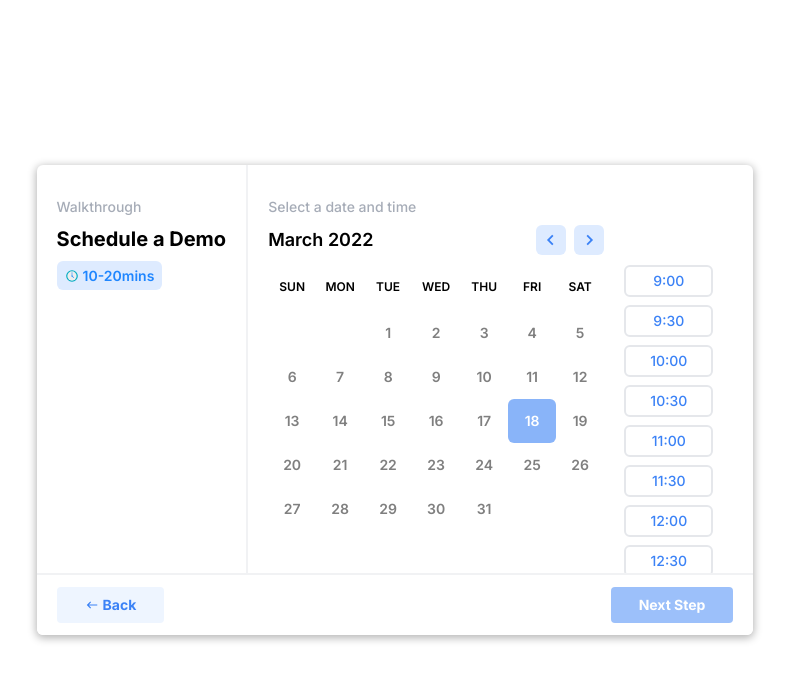
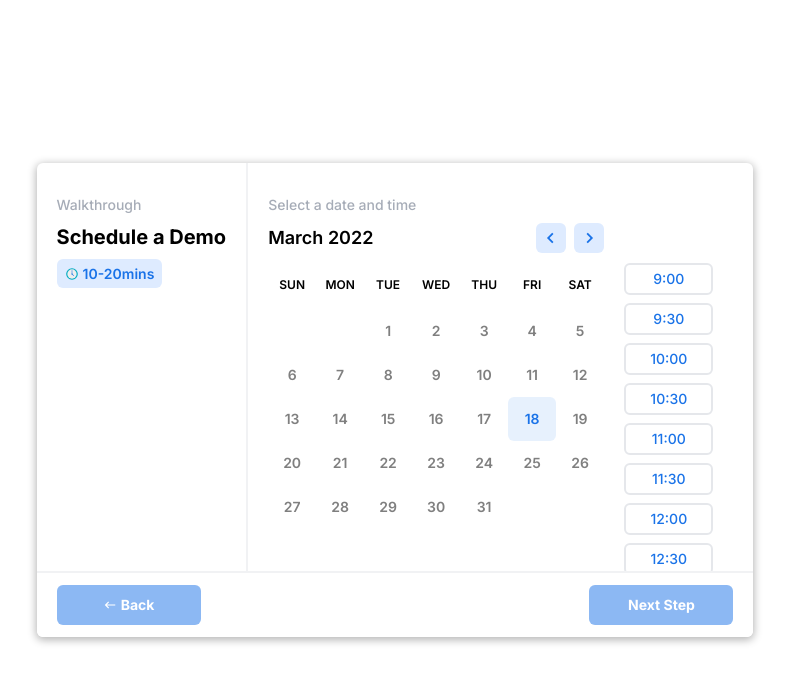
Before and after one commit to DurgeshKr2242/custom-schedule-calendar, a Next.js app: page / in a window 1280 px wide. Shown: the top 682 px of the page, without its empty margins (245-1034 px from the left). Built offline with nearby package versions, Linux system fonts and the light colour scheme.

Commit message:
button, input-box,color improved

```diff
--- a/components/BottomPane.js
+++ b/components/BottomPane.js
@@ -17,44 +17,77 @@ const BottomPane = () => {
     <div className="flex justify-between w-full px-5 py-3 bg-white border-t-2 rounded-b-md border-gray-300/30">
       {!dateSelectionStatus ? (
         <button
+          onClick={() => setDateSelectionStatus(false)}
           disabled
-          onClick={() => setDateSelectionStatus(false)}
-          className="flex items-center gap-1 font-bold bg-[#DEEBFF]/50 px-7 rounded-[4px] py-2 text-sm text-[#3B82F6]"
+          className="bg-[#1a73e8] flex items-center justify-center gap-1   w-36 disabled:cursor-default disabled:bg-opacity-50  text-sm  text-white px-3 py-2.5 rounded-md transition-all duration-200 ease-in font-bold"
         >
           <MdKeyboardBackspace /> Back
         </button>
       ) : (
+        // <button
+        //   disabled
+        //   onClick={() => setDateSelectionStatus(false)}
+        //   className="flex bg-[#1a73e8] items-center gap-1 disabled:cursor-default disabled:bg-opacity-50  text-sm  text-white px-3 py-2.5 rounded-md transition-all duration-200 ease-in font-bold"
+        // >
+        //   <MdKeyboardBackspace /> Back
+        // </button>
         <button
           onClick={() => setDateSelectionStatus(false)}
-          className="flex items-center gap-1 font-bold bg-[#DEEBFF] px-7 rounded-[4px] py-2 text-sm text-[#3B82F6]"
+          className="bg-[#1a73e8] flex items-center justify-center gap-1   w-36 disabled:cursor-default disabled:bg-opacity-50  text-sm  text-white px-3 py-2.5 rounded-md transition-all duration-200 ease-in font-bold"
         >
           <MdKeyboardBackspace /> Back
         </button>
+
+        // <button
+        //   onClick={() => setDateSelectionStatus(false)}
+        //   className="flex items-center gap-1 font-bold bg-[#DEEBFF] px-7 rounded-[4px] py-2 text-sm text-[#3B82F6]"
+        // >
+        //   <MdKeyboardBackspace /> Back
+        // </button>
       )}
 
       {!dateSelectionStatus ? (
         selectedDate == "" || selectedTime == "" ? (
           <button
             disabled
-            className="bg-[#3B82F6]/50 font-bold text-white px-7 rounded-[4px] py-2 text-sm"
+            className="bg-[#1a73e8] flex items-center justify-center gap-1   w-36 disabled:cursor-default disabled:bg-opacity-50  text-sm  text-white px-3 py-2.5 rounded-md transition-all duration-200 ease-in font-bold"
           >
             Next Step
           </button>
         ) : (
+          // <button
+          //   disabled
+          //   className="bg-[#3B82F6]/50 font-bold text-white px-7 rounded-[4px] py-2 text-sm"
+          // >
+          //   Next Step
+          // </button>
           <button
             onClick={() => setDateSelectionStatus(true)}
-            className="bg-[#3B82F6] font-bold text-white px-7 rounded-[4px] py-2 text-sm"
+            className="bg-[#1a73e8] flex items-center justify-center gap-1   w-36 disabled:cursor-default disabled:bg-opacity-50  text-sm  text-white px-3 py-2.5 rounded-md transition-all duration-200 ease-in font-bold"
           >
             Next Step
           </button>
+          // <button
+          //   onClick={() => setDateSelectionStatus(true)}
+          //   className="bg-[#3B82F6] font-bold text-white px-7 rounded-[4px] py-2 text-sm"
+          // >
+          //   Next Step
+          // </button>
         )
       ) : (
         <button
           onClick={() => setClientInfoDone(true)}
-          className="bg-[#3B82F6] font-bold text-white px-7 rounded-[4px] py-2 text-sm"
+          className="bg-[#1a73e8] flex items-center justify-center gap-1   w-36 disabled:cursor-default disabled:bg-opacity-50  text-sm  text-white px-3 py-2.5 rounded-md transition-all duration-200 ease-in font-bold"
         >
           Schedule Demo
         </button>
+
+        // <button
+        //   onClick={() => setClientInfoDone(true)}
+        //   className="bg-[#3B82F6] font-bold text-white px-7 rounded-[4px] py-2 text-sm"
+        // >
+        //   Schedule Demo
+        // </button>
       )}
     </div>
   );
--- a/components/Calender.js
+++ b/components/Calender.js
@@ -104,11 +104,11 @@ const Calender = () => {
             </p>
             <div className="flex gap-2">
               <BiChevronRight
-                className="cursor-pointer bg-[#DEEBFF] text-[#3B82F6]  rounded-md px-1 text-3xl rotate-180"
+                className="cursor-pointer bg-[#DEEBFF] text-[#1a73e8]  rounded-md px-1 text-3xl rotate-180"
                 onClick={previousHandler}
               />
               <BiChevronRight
-                className="cursor-pointer bg-[#DEEBFF] text-[#3B82F6] rounded-md px-1 text-3xl"
+                className="cursor-pointer bg-[#DEEBFF] text-[#1a73e8] rounded-md px-1 text-3xl"
                 onClick={nextHandler}
               />
             </div>
@@ -151,14 +151,17 @@ const Calender = () => {
                         setSelectedDateIndex(i);
                       }}
                       key={i}
-                      className={`${
+                      className={` w-12 py-3 text-sm font-semibold text-center align-text-top rounded-md cursor-pointer   hover:text-white hover:bg-[#1a73e8] ${
+                        selectedDateIndex == i
+                          ? "text-white bg-[#1a73e8]"
+                          : month == today.getMonth() &&
+                            i == today.getDate() - 1
+                          ? "text-[#1a73e8]"
+                          : "text-black/50"
+                      } ${
                         month == today.getMonth() &&
                         i == today.getDate() - 1 &&
-                        "bg-[#3B82F6]/60 text-white"
-                      } w-12 py-3 text-sm font-semibold text-center align-text-top rounded-md cursor-pointer   hover:text-white hover:bg-[#3B82F6] ${
-                        selectedDateIndex == i
-                          ? "text-white bg-[#3B82F6]"
-                          : "text-black/50"
+                        "bg-[#1a73e8]/10 "
                       }`}
                     >
                       {i + 1}
@@ -169,7 +172,7 @@ const Calender = () => {
           </div>
         </div>
 
-        <div className="flex flex-col gap-2 max-h-[340px] customScrollbar overflow-y-scroll text-[#3B82F6] mt-10 pb-10 px-5">
+        <div className="flex flex-col gap-2 max-h-[340px] customScrollbar overflow-y-scroll text-[#1a73e8] mt-10 pb-10 px-5">
           {displayTime.map((time, i) => {
             return (
               <p
@@ -183,10 +186,10 @@ const Calender = () => {
                   setSelectedTimeIndex(i);
                 }}
                 key={time}
-                className={` px-6 py-1 text-sm font-[500] text-center align-text-top border-2 rounded-md cursor-pointer   hover:text-white hover:bg-[#3B82F6] ${
+                className={` px-6 py-1 text-sm font-[500] text-center align-text-top border-2 rounded-md cursor-pointer   hover:text-white hover:bg-[#1a73e8] ${
                   selectedTimeIndex == i
-                    ? "text-white bg-[#3B82F6]"
-                    : "text-[#3B82F6]"
+                    ? "text-white bg-[#1a73e8]"
+                    : "text-[#1a73e8]"
                 }`}
               >
                 {time}
--- a/components/LeftPane.js
+++ b/components/LeftPane.js
@@ -11,7 +11,7 @@ const LeftPane = () => {
       <div className="flex flex-col items-start gap-2">
         <p className="text-sm font-[500] text-gray-400/90">Walkthrough</p>
         <p className="text-xl font-bold">Schedule a Demo</p>
-        <p className="flex justify-center items-center gap-1 bg-[#DEEBFF] text-[14px] px-2 py-1 font-semibold rounded-md text-[#1F86FF]">
+        <p className="flex justify-center items-center gap-1 bg-[#DEEBFF] text-[14px] px-2 py-1 font-semibold rounded-md text-[#1a73e8]">
           <FcClock /> 10-20mins
         </p>
       </div>
--- a/components/Success.js
+++ b/components/Success.js
@@ -6,7 +6,7 @@ const Success = () => {
   const { selectedDate, selectedTime, emailId } = useGlobalDateContext();
   return (
     <div className="flex flex-col items-center justify-center gap-8 py-8 min-w-[498px] min-h-[408px] h-full">
-      <div className="rounded-full bg-[#DEEBFF] text-[#3B82F6] p-3 text-lg">
+      <div className="rounded-full bg-[#DEEBFF] text-[#1a73e8] p-3 text-lg">
         <FaCheck />
       </div>
       <div className="flex flex-col items-center justify-center w-full gap-3">
@@ -38,10 +38,10 @@ const Success = () => {
       </div>
 
       <div className="flex flex-col gap-2">
-        <button className="bg-[#3B82F6] text-white px-5 rounded-lg py-2 text-sm font-[500]">
+        <button className="bg-[#1a73e8] text-white px-5 rounded-lg py-2 text-sm font-[500]">
           Get Back Home
         </button>
-        <button className="text-[#3B82F6] px-5 rounded-lg py-2 text-sm font-[500]">
+        <button className="text-[#1a73e8] px-5 rounded-lg py-2 text-sm font-[500]">
           Resend Email
         </button>
       </div>
--- /dev/null
+++ b/components/common/Input.jsx
@@ -0,0 +1,41 @@
+const Input = ({
+  label,
+  placeholder,
+  value,
+  handleChange,
+  name,
+  type,
+  disabled,
+  inputProps,
+  id,
+  keyPress,
+}) => (
+  <div className="w-full">
+    <label
+      className="my-2.5 font-semibold leading-relaxed block text-sm"
+      style={{ color: "#201e27" }}
+    >
+      {label}
+    </label>
+    <input
+      id={id}
+      placeholder={placeholder}
+      name={name}
+      type={type}
+      onKeyPress={keyPress}
+      disabled={disabled}
+      value={value}
+      {...inputProps}
+      onChange={handleChange}
+      style={{ lineHeight: 1.15 }}
+      className="rounded-md mb-2.5 border w-full text-sm p-2.5 transition-all border-gray-300 duration-300 ease-in focus:ring-0 focus:border-2 outline-none focus:border-[#1F86FF]"
+    />
+  </div>
+);
+Input.defaultProps = {
+  handleChange: () => {},
+  type: "text",
+  inputProps: {},
+  keyPress: () => {},
+};
+export default Input;
```
Also changed, not shown: components/ClientInfo.js (+34 -6 lines).
